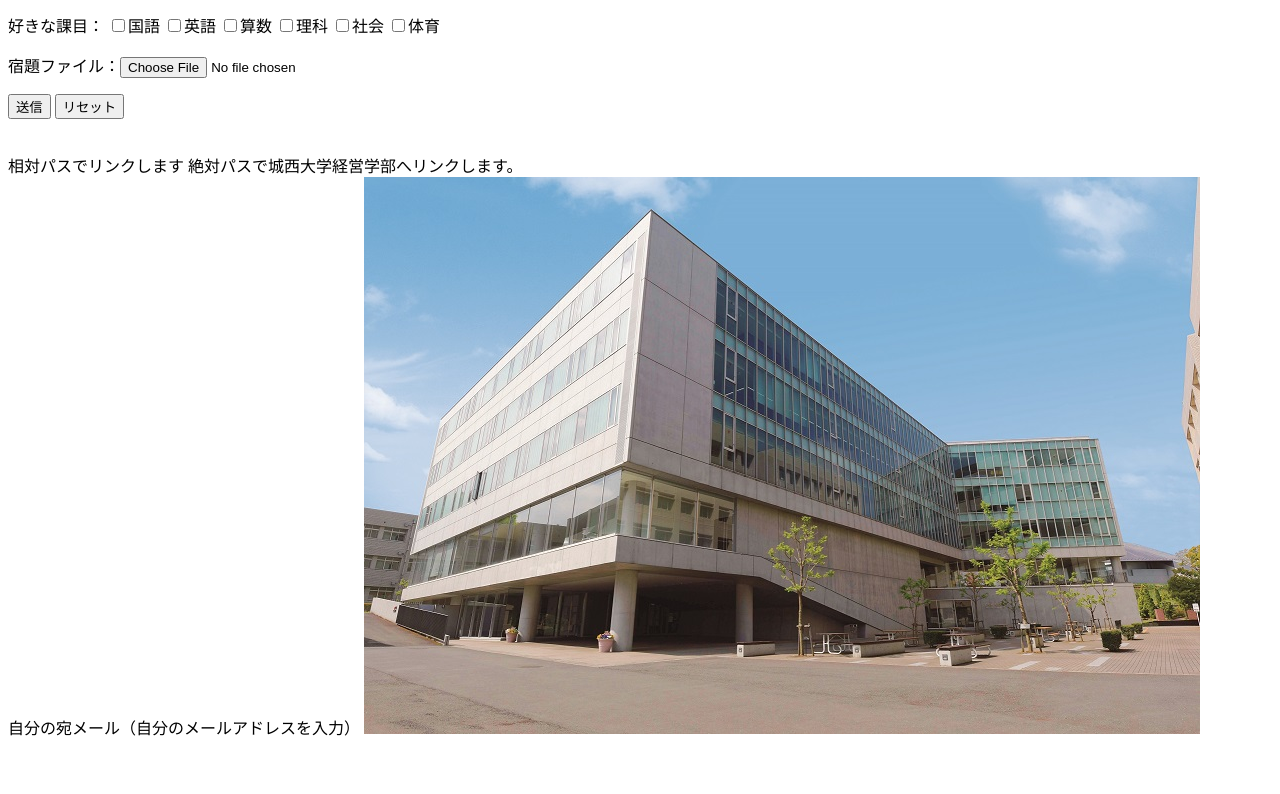
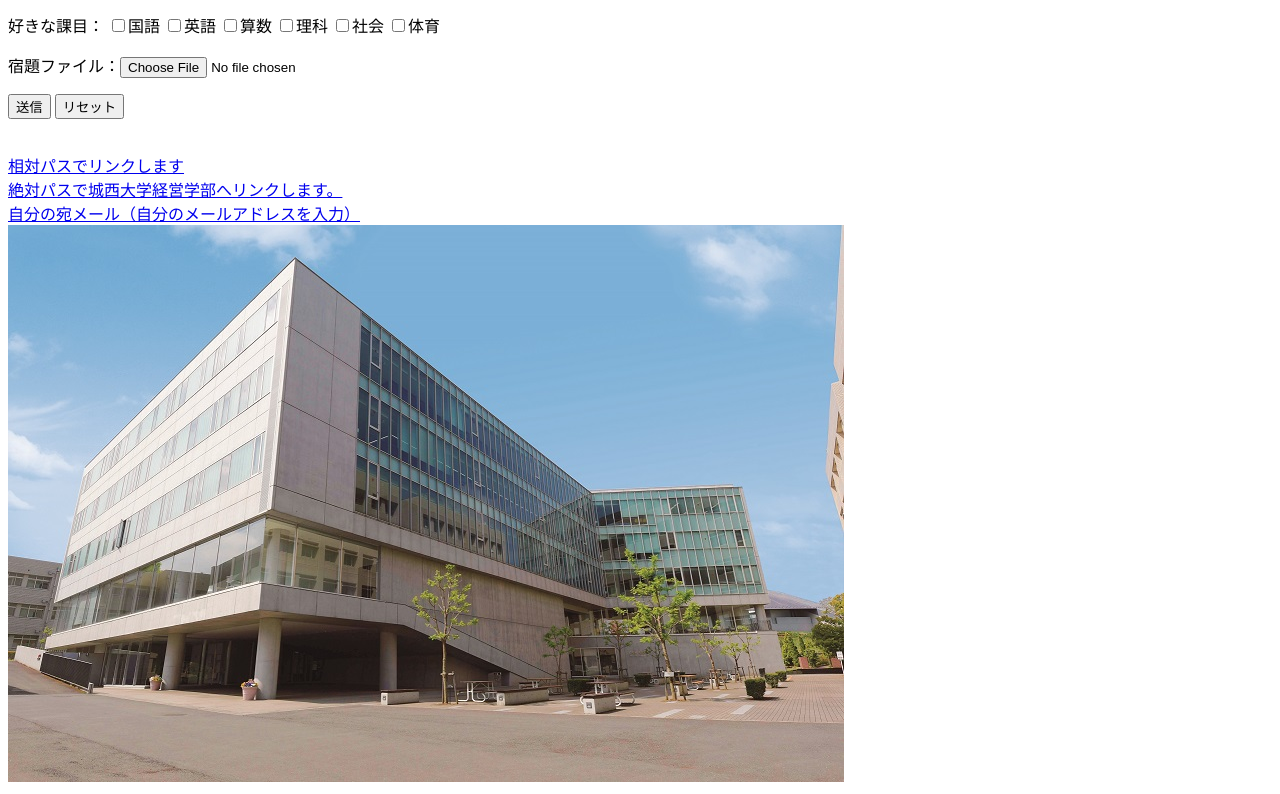
Before and after one commit to nana062877/mozi, a plain HTML site: page index.html in a window 1280 px wide. Shown: the part 2368-3162 px from the top of the page. Before the commit the page ends 3115 px from the top, so only its background shows below. Drawn offline with Linux system fonts and the light colour scheme.

Commit message:
Update index.html

```diff
--- a/index.html
+++ b/index.html
@@ -150,10 +150,10 @@ maxlength="4"></label></p>
 </p>
 
 <br>
-    <a hrer="a.html">相対パスでリンクします</a><be>
-    <ahref="https://www.josai.ac.jp/education/management/index.html">絶対パスで城西大学経営学部へリンクします。</a><br>
-    <ahref="mailto:zm21289@josai.ac.jp">自分の宛メール（自分のメールアドレスを入力）</a><be>
-    <ahref="https://www.josai.ac.jp/education/management/index.html/"><img src="./image/keiei_small.jpg"alt="城西大学経営学部"></a>
+    <a href="a.html">相対パスでリンクします</a><br>
+    <a href="https://www.josai.ac.jp/education/management/index.html">絶対パスで城西大学経営学部へリンクします。</a><br>
+    <a href="mailto:zm21289@josai.ac.jp">自分の宛メール（自分のメールアドレスを入力）</a><br>
+    <a href="https://www.josai.ac.jp/education/management/index.html/"><img src="./image/keiei_small.jpg"alt="城西大学経営学部"></a>
 
 
 
```
